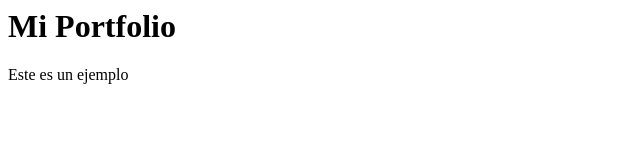
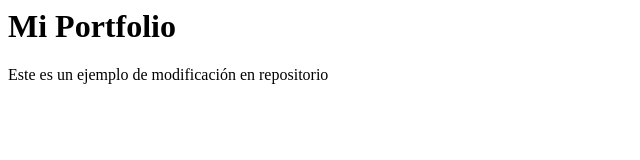
Before and after one commit to gpauliana/PortfolioFrontEnd, a plain HTML site: page index.html in a window 1280 px wide. Shown: the whole page, without its empty margins (0-640 px from the left). Drawn offline with Linux system fonts and the light colour scheme.

Commit message:
Update index.html

```diff
--- a/index.html
+++ b/index.html
@@ -3,7 +3,7 @@
     </head>
 <body>
     <h1>Mi Portfolio</h1>
-<p>Este es un ejemplo</p>
+<p>Este es un ejemplo de modificación en repositorio</p>
 </body>
 
 </html>
```
